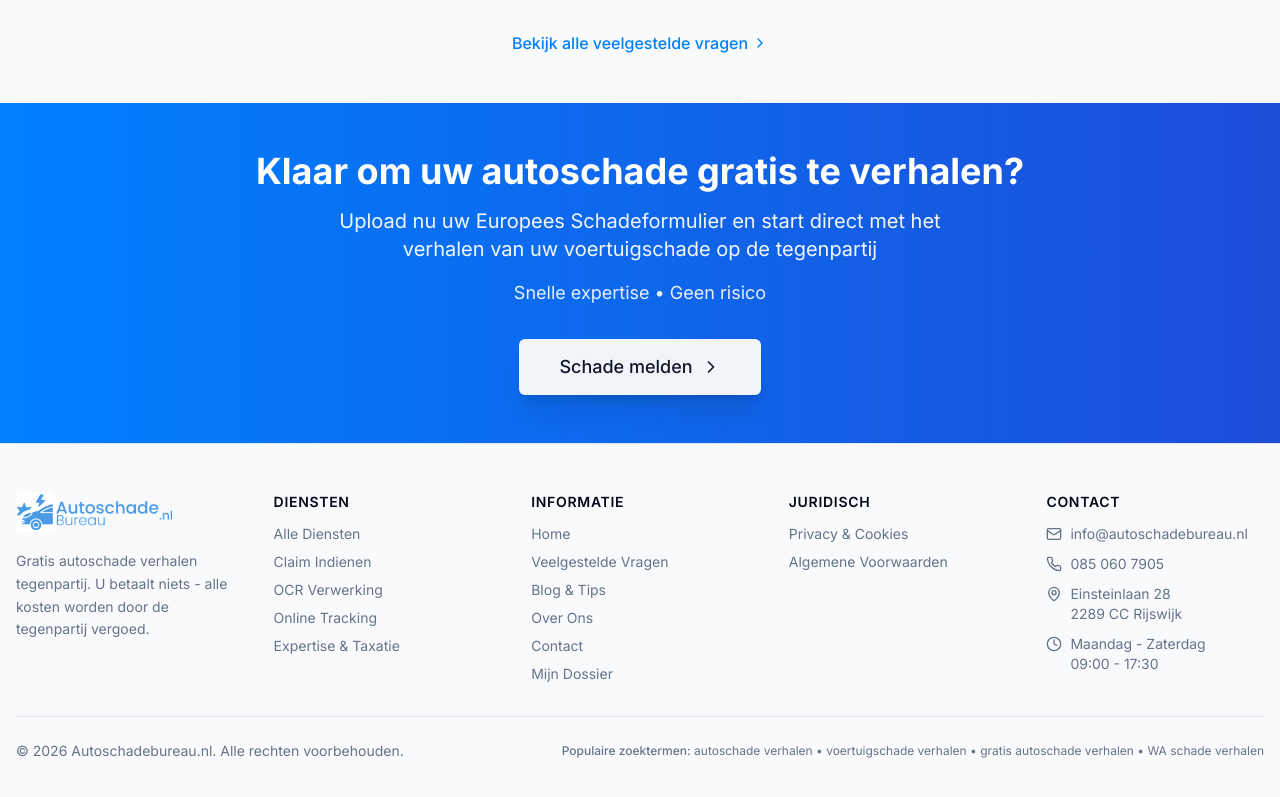
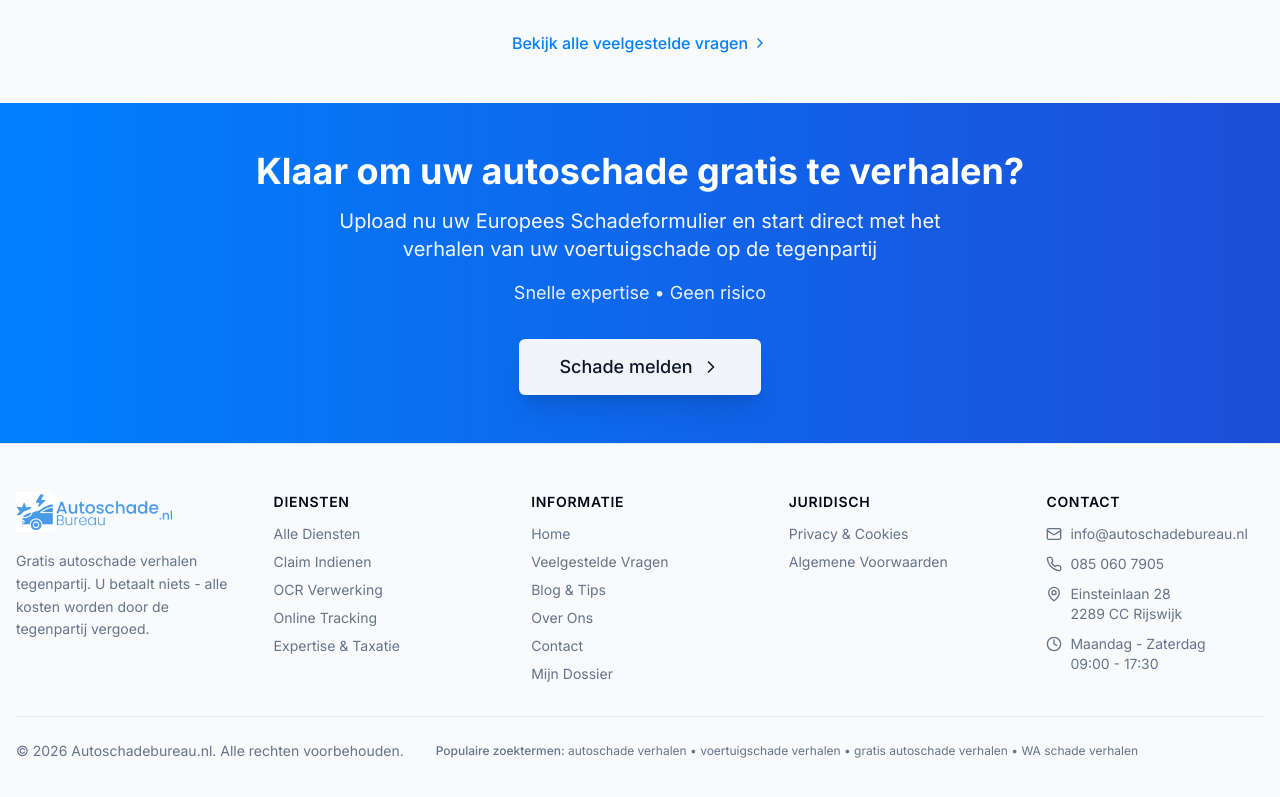
Before and after one commit to Championne/Gratisschadeverhalen.nl, a Next.js app: page / in a window 1280 px wide. Shown: the part 7874-8671 px from the top of the page. Built offline with nearby package versions, Linux system fonts and the light colour scheme; no server answers.

Commit message:
Align footer bottom bar with content

```diff
--- a/components/site-footer.tsx
+++ b/components/site-footer.tsx
@@ -149,11 +149,11 @@ export function SiteFooter() {
 
         {/* Bottom Bar */}
         <div className="mt-8 pt-6 border-t border-gray-200">
-          <div className="flex flex-col md:flex-row justify-between items-start md:items-center gap-4 text-center md:text-left">
-            <p className="text-sm text-muted-foreground w-full md:w-auto">
+          <div className="flex flex-col md:flex-row justify-start items-start md:items-center gap-4 md:gap-8 text-center md:text-left">
+            <p className="text-sm text-muted-foreground">
               &copy; {currentYear} Autoschadebureau.nl. Alle rechten voorbehouden.
             </p>
-            <p className="text-xs text-muted-foreground w-full md:w-auto">
+            <p className="text-xs text-muted-foreground">
               <span className="font-medium">Populaire zoektermen:</span> autoschade verhalen • voertuigschade verhalen • gratis autoschade verhalen • WA schade verhalen
             </p>
           </div>
```
